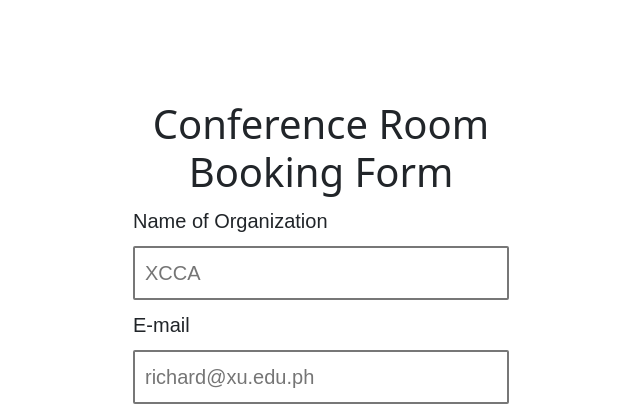
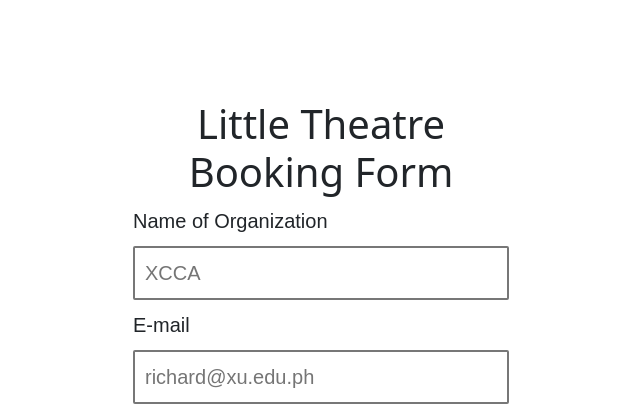
Before and after one commit to Ry0x7/BookingMS, a Flask app: page /forms/littletheater in a window 1280 px wide. Shown: the top 417 px of the page, without its empty margins (319-959 px from the left). Run offline with Flask 3, Linux system fonts and the light colour scheme.

Commit message:
Update form titles

```diff
--- a/templates/forms/avrforms.html
+++ b/templates/forms/avrforms.html
@@ -6,12 +6,12 @@
     <link href="https://cdn.jsdelivr.net/npm/bootstrap@5.3.2/dist/css/bootstrap.min.css" rel="stylesheet" integrity="sha384-T3c6CoIi6uLrA9TneNEoa7RxnatzjcDSCmG1MXxSR1GAsXEV/Dwwykc2MPK8M2HN" crossorigin="anonymous">
     <link rel="stylesheet" href="/static/style.css">
     <link rel="stylesheet" href="https://cdn.jsdelivr.net/npm/bootstrap-icons@1.11.1/font/bootstrap-icons.css">
-    <title>Conference Room Booking Form</title>
+    <title>AVR Booking Form</title>
 </head>
 <body>
     <div class="container">
         <div class="FormContainer">
-            <h1 style="text-align: center; padding-top: 50px">Conference Room Booking Form</h1>
+            <h1 style="text-align: center; padding-top: 50px">AVR Booking Form</h1>
             <form method="POST" action="submit">
                 <div class="elem-group">
                     <label for="name">Name of Organization</label>
--- a/templates/forms/ltforms.html
+++ b/templates/forms/ltforms.html
@@ -6,12 +6,12 @@
     <link href="https://cdn.jsdelivr.net/npm/bootstrap@5.3.2/dist/css/bootstrap.min.css" rel="stylesheet" integrity="sha384-T3c6CoIi6uLrA9TneNEoa7RxnatzjcDSCmG1MXxSR1GAsXEV/Dwwykc2MPK8M2HN" crossorigin="anonymous">
     <link rel="stylesheet" href="/static/style.css">
     <link rel="stylesheet" href="https://cdn.jsdelivr.net/npm/bootstrap-icons@1.11.1/font/bootstrap-icons.css">
-    <title>Conference Room Booking Form</title>
+    <title>Little Theatre Booking Form</title>
 </head>
 <body>
     <div class="container">
         <div class="FormContainer">
-            <h1 style="text-align: center; padding-top: 50px">Conference Room Booking Form</h1>
+            <h1 style="text-align: center; padding-top: 50px">Little Theatre Booking Form</h1>
             <form method="POST" action="submit">
                 <div class="elem-group">
                     <label for="name">Name of Organization</label>
```
